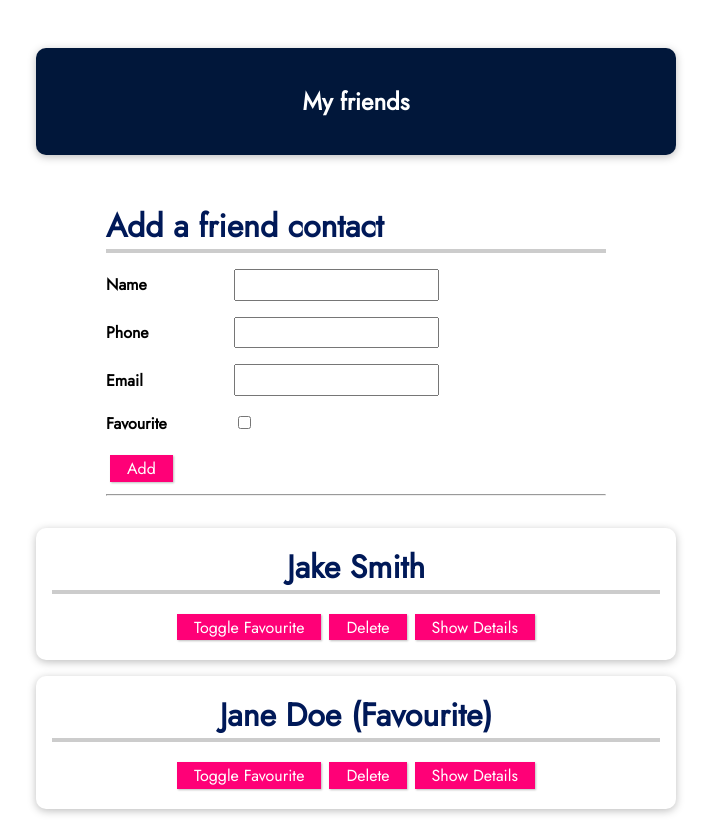
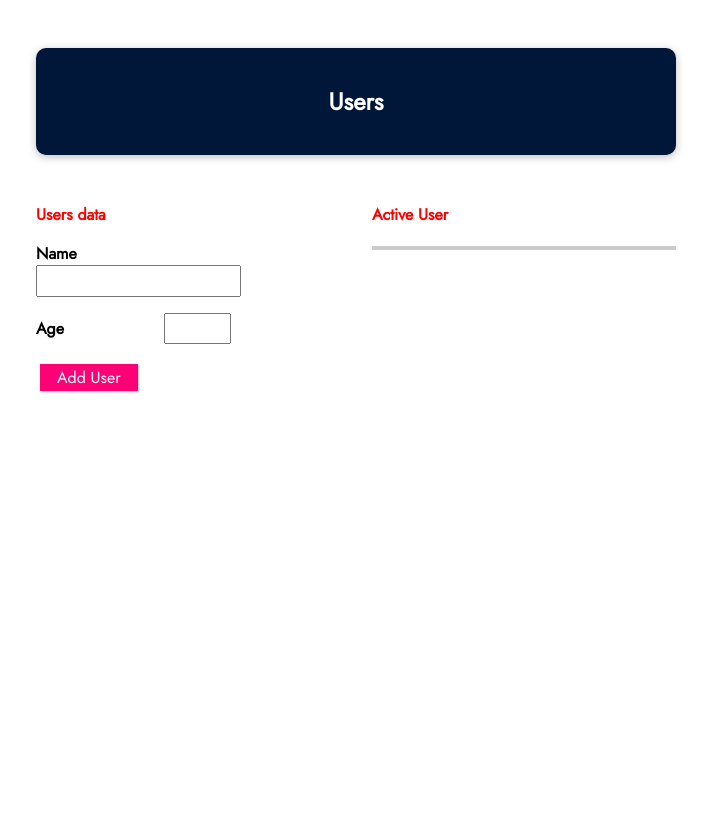
Before and after one commit to nzkks/vuejs-project, a Vue app: page / in a window 1280 px wide. Shown: the whole page, without its empty margins (284-995 px from the left). After the commit the page ends 800 px from the top, so only its background shows below. Built offline with nearby package versions, Linux system fonts and the light colour scheme.

Commit message:
Users components

```diff
--- a/src/App.vue
+++ b/src/App.vue
@@ -1,5 +1,6 @@
 <template>
-  <friend-contacts />
+  <!-- <friend-contacts /> -->
+  <users-wrapper />
 </template>
 
 <script>
--- /dev/null
+++ b/src/components/users/ActiveUser.vue
@@ -0,0 +1,17 @@
+<template>
+  <div style="font-weight: bold; color: red">Active User</div>
+  <div>
+    <h1>{{ name }}</h1>
+    <h2>{{ age }}</h2>
+  </div>
+</template>
+
+<script>
+export default {
+  props: {
+    id: { type: String, required: true },
+    name: { type: String, required: true },
+    age: { type: String, required: true },
+  },
+};
+</script>
--- /dev/null
+++ b/src/components/users/UserData.vue
@@ -0,0 +1,37 @@
+<template>
+  <div style="font-weight: bold; color: red">Users data</div>
+  <div>
+    <form>
+      <div>
+        <label for="name">Name</label>
+        <input type="text" id="name" name="name" v-model="enteredName" />
+      </div>
+      <div>
+        <label for="age">Age</label>
+        <input type="number" id="age" name="age" min="1" max="100" step="1" v-model="enteredAge" />
+      </div>
+      <button type="submit" @click.prevent="submitData">Add User</button>
+    </form>
+  </div>
+</template>
+
+<script>
+export default {
+  data() {
+    return {
+      enteredName: '',
+      enteredAge: '',
+    };
+  },
+  emits: ['add-user'],
+  methods: {
+    submitData() {
+      if (this.enteredName === '' || this.enteredAge === '') {
+        return;
+      }
+
+      this.$.emit('add-user', this.enteredName, this.enteredAge);
+    },
+  },
+};
+</script>
--- /dev/null
+++ b/src/components/users/UsersWrapper.vue
@@ -0,0 +1,28 @@
+<template>
+  <section>
+    <header><h1>Users</h1></header>
+    <div style="display: flex; gap: 2rem; margin: 0 auto; width: 90%; max-width: 40rem">
+      <div style="flex: 1"><user-data @add-user="addUser"></user-data></div>
+      <div style="flex: 1"><active-user :id="id" :name="name" :age="age"></active-user></div>
+    </div>
+  </section>
+</template>
+
+<script>
+export default {
+  data() {
+    return {
+      id: '',
+      name: '',
+      age: '',
+    };
+  },
+  methods: {
+    addUser(name, age) {
+      this.id = new Date().toISOString();
+      this.name = name;
+      this.age = age.toString();
+    },
+  },
+};
+</script>
```
Also changed, not shown: src/main.js (+15 -6 lines).
